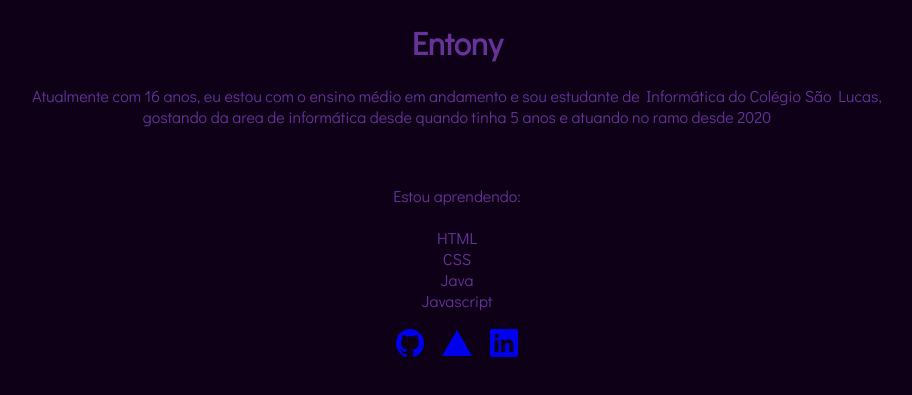
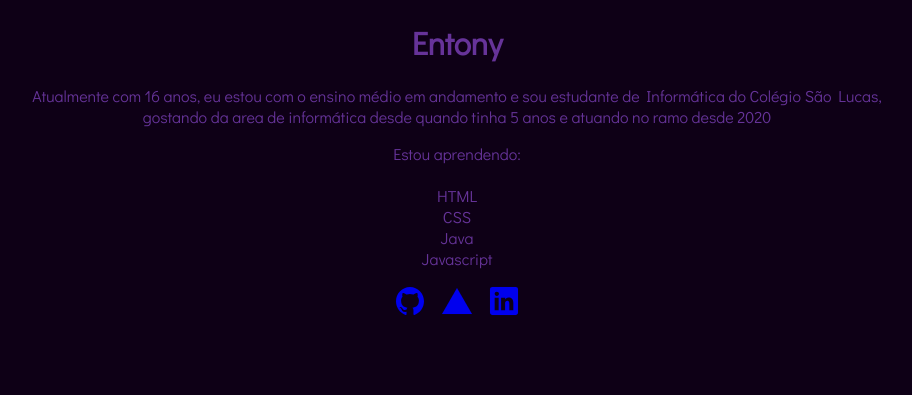
Before and after one commit to EntonyDias/Pagina-Portfolio, a plain HTML site: page index.html in a window 1280 px wide. Shown: the part 193-588 px from the top of the page, without its empty margins (183-1095 px from the left). Drawn offline with nearby package versions, Linux system fonts and the light colour scheme.

Commit message:
Update index.html

```diff
--- a/index.html
+++ b/index.html
@@ -21,7 +21,7 @@
         <div class="Information">
             <p>Atualmente com 16 anos, eu estou com o ensino médio em andamento e sou estudante de Informática do
                 Colégio São Lucas, gostando da area de informática desde quando tinha 5 anos e atuando no ramo desde
-                2020 <br><br><br></p>
+                2020</p>
         </div>
 
         <ul class = "List">
```
